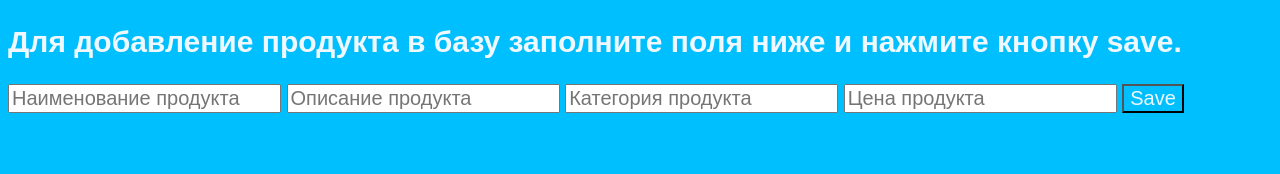
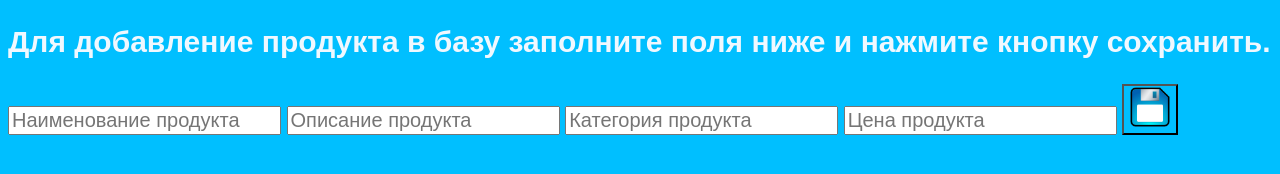
Before and after one commit to khassanov/homework, a website: page public/index.html in a window 1280 px wide. Drawn offline with Linux system fonts and the light colour scheme; no server answers.

Commit message:
Домашнее задания выполнено, добавил иконку кнопки сохранения

```diff
--- a/public/index.html
+++ b/public/index.html
@@ -10,12 +10,12 @@
 </head>
 <body ng-controller="adminCtrl as vm">
     <form>
-        <h2>Для добавление продукта в базу заполните поля ниже и нажмите кнопку save.</h2>
+        <h2>Для добавление продукта в базу заполните поля ниже и нажмите кнопку сохранить.</h2>
         <input type="text" ng-model="vm.name" placeholder="Наименование продукта">
         <input type="text" ng-model="vm.description" placeholder="Описание продукта">
         <input type="text" ng-model="vm.category" placeholder="Категория продукта">
         <input type="text" ng-model="vm.price" placeholder="Цена продукта">
-        <button ng-click="vm.save();">Save</button>
+        <button ng-click="vm.save(); "><img src="style/button.ico" width="40px" height="40px"></button>
     </form>
     <br>
     <table  id="shop">
--- a/public/style/main.css
+++ b/public/style/main.css
@@ -18,8 +18,12 @@ button{
     font-family: Arial, Helvetica, sans-serif;
     font-size: 20px;
     color: aliceblue;
-    font-style: inherit
+    font-style: inherit;
+
+
 }
+
+
 table, th , td  {
     border: 5px solid white;
     border-collapse: collapse;
```
Also changed, not shown: public/style/button.ico (added).
